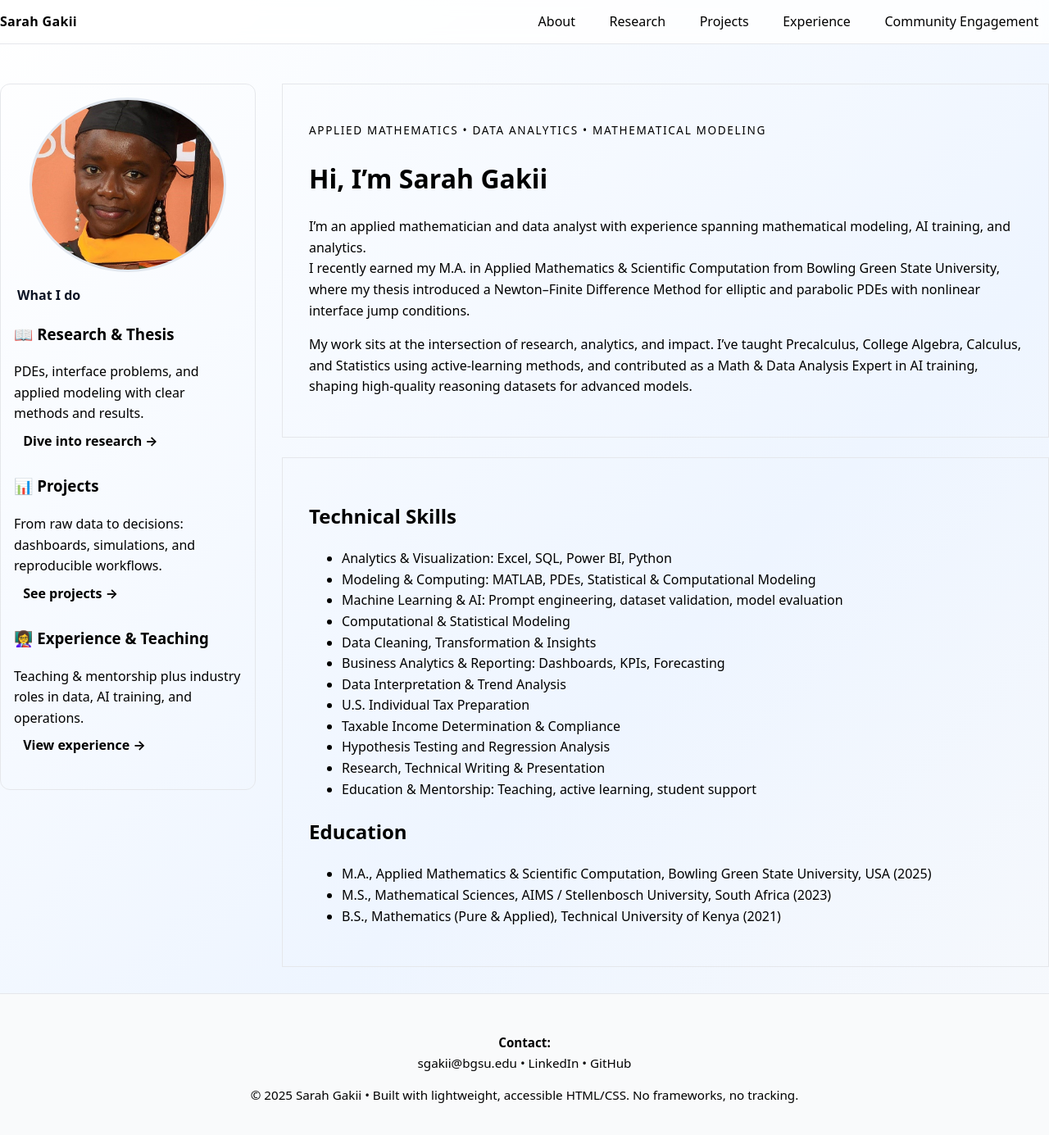
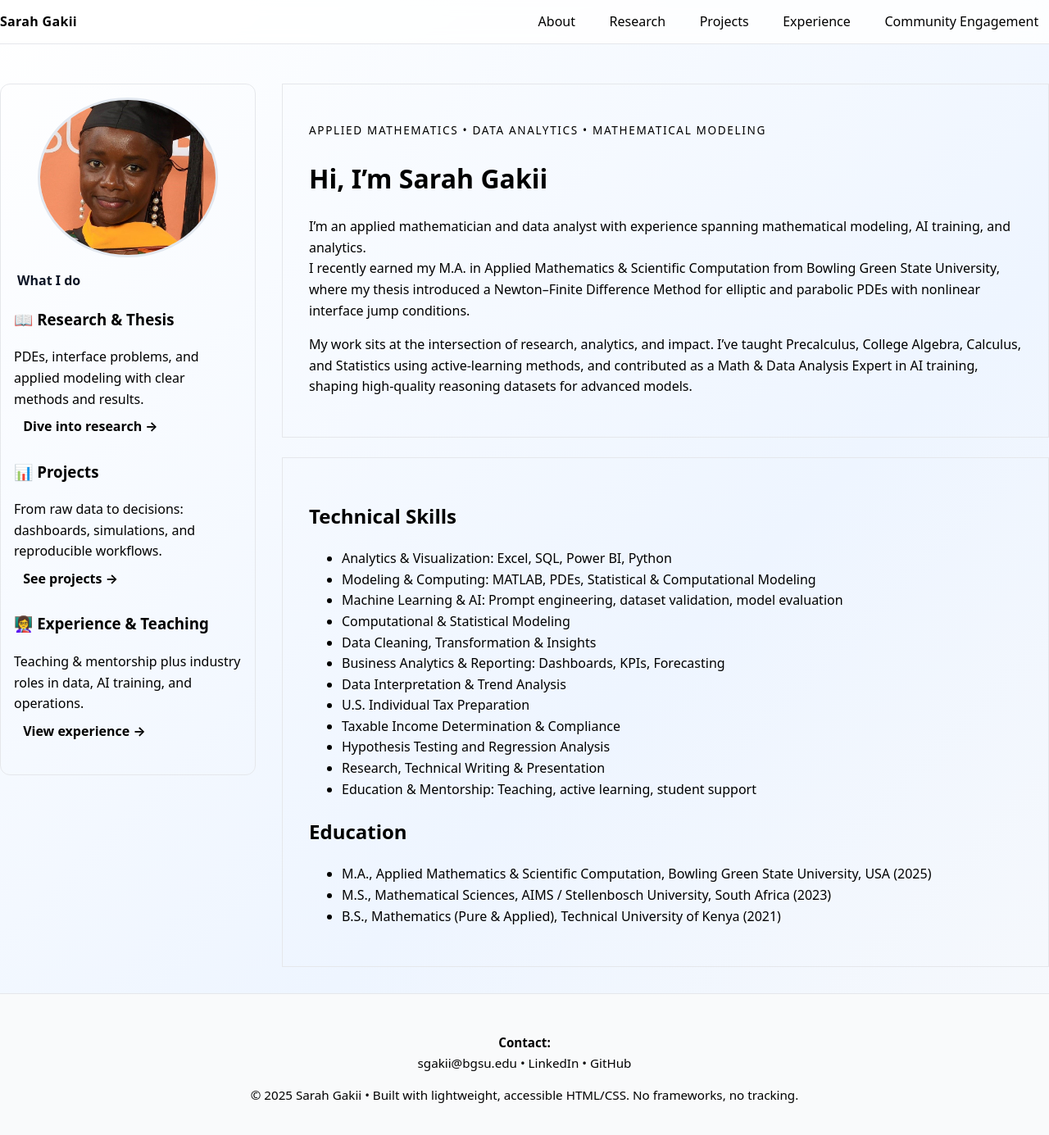
Before and after one commit to SARAH-GAKII/sarah-gakii.github.io, a Jekyll site: the page built from index.md, in a window 1280 px wide and 1400 px high. Shown: the top 1385 px of the window at 82% size. Built offline with Jekyll 4.4.1, drawn with Linux system fonts in a browser that asks for light colours.

Commit message:
Update style.css

```diff
--- a/assets/style.css
+++ b/assets/style.css
@@ -150,7 +150,7 @@
 
 .about-shell .sidebar .portrait img{
   width: 100%;
-  max-width: 240px;
+  max-width: 220px;
   height: auto;
   border-radius: 50%;
   border: 3px solid #e2e8f0;
```
